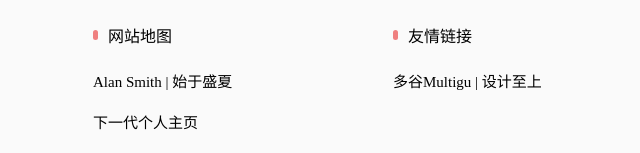
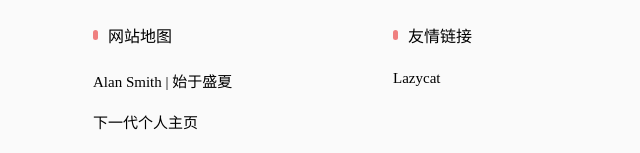
Before and after one commit to coppist/coppist.github.io, a plain HTML site: page index.html in a window 1280 px wide. Shown: the part 3078-3231 px from the top of the page, without its empty margins (297-937 px from the left). Drawn offline with Linux system fonts and the light colour scheme; a web font is replaced by a local one.

Commit message:
Add files via upload

```diff
--- a/index.html
+++ b/index.html
@@ -160,7 +160,7 @@
                 <div class="footer-map-tag-text">友情链接</div>
             </div>
             <div class="footer-map-link">
-                <a href="https://multigu.cn" target="_blank" class="footer-map-link-style">多谷Multigu | 设计至上</a>
+                <a href="https://lazycode2022.github.io" target="_blank" class="footer-map-link-style">Lazycat</a>
             </div>
             <div class="footer-link-thanks-tag">
                 <div class="footer-link-thanks-tag-line"></div>
```
